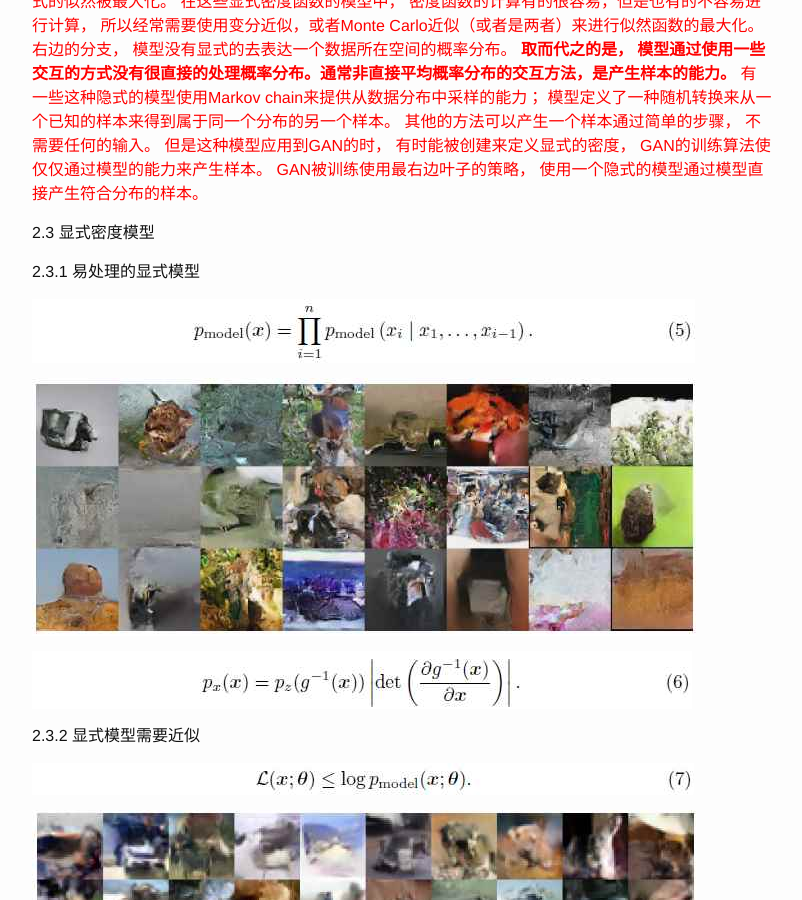
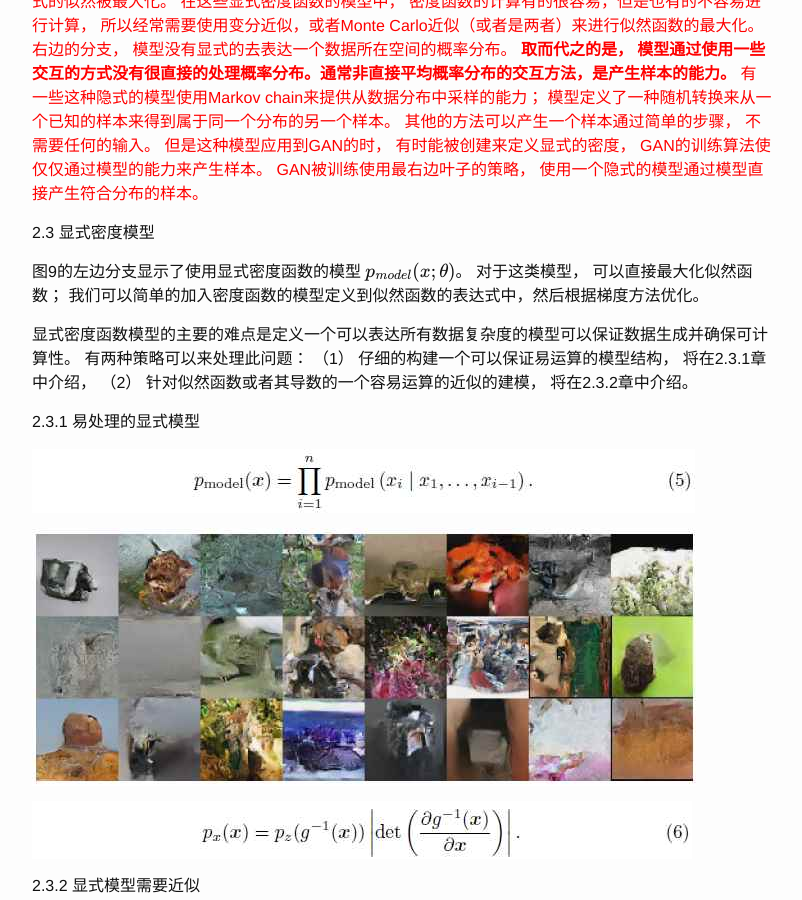
Before and after one commit to sinpycn/sinpycn.github.io, a Jekyll site: the page built from _posts/research/2017-04-29-NIPS2016 GAN Tutorial-:-How-do-generative-models-work.md, in a window 1280 px wide and 900 px high, scrolled down 2533 px. Shown: the whole window, without its empty margins (238-1040 px from the left). Built offline with Jekyll 4.4.1, drawn with Linux system fonts in a browser that asks for light colours; formulas are drawn with MathJax 3.

Commit message:
Update 2017-04-29-NIPS2016 GAN Tutorial-:-How-do-generative-models-work.md

```diff
--- a/_posts/research/2017-04-29-NIPS2016 GAN Tutorial-:-How-do-generative-models-work.md
+++ b/_posts/research/2017-04-29-NIPS2016 GAN Tutorial-:-How-do-generative-models-work.md
@@ -58,6 +58,10 @@ mathjax: true
 
 2.3 显式密度模型
 
+图9的左边分支显示了使用显式密度函数的模型 $$p_{model}(x;\theta)$$。 对于这类模型， 可以直接最大化似然函数； 我们可以简单的加入密度函数的模型定义到似然函数的表达式中，然后根据梯度方法优化。
+
+显式密度函数模型的主要的难点是定义一个可以表达所有数据复杂度的模型可以保证数据生成并确保可计算性。 有两种策略可以来处理此问题： （1） 仔细的构建一个可以保证易运算的模型结构， 将在2.3.1章中介绍， （2） 针对似然函数或者其导数的一个容易运算的近似的建模， 将在2.3.2章中介绍。
+
 2.3.1 易处理的显式模型
 
 
```
